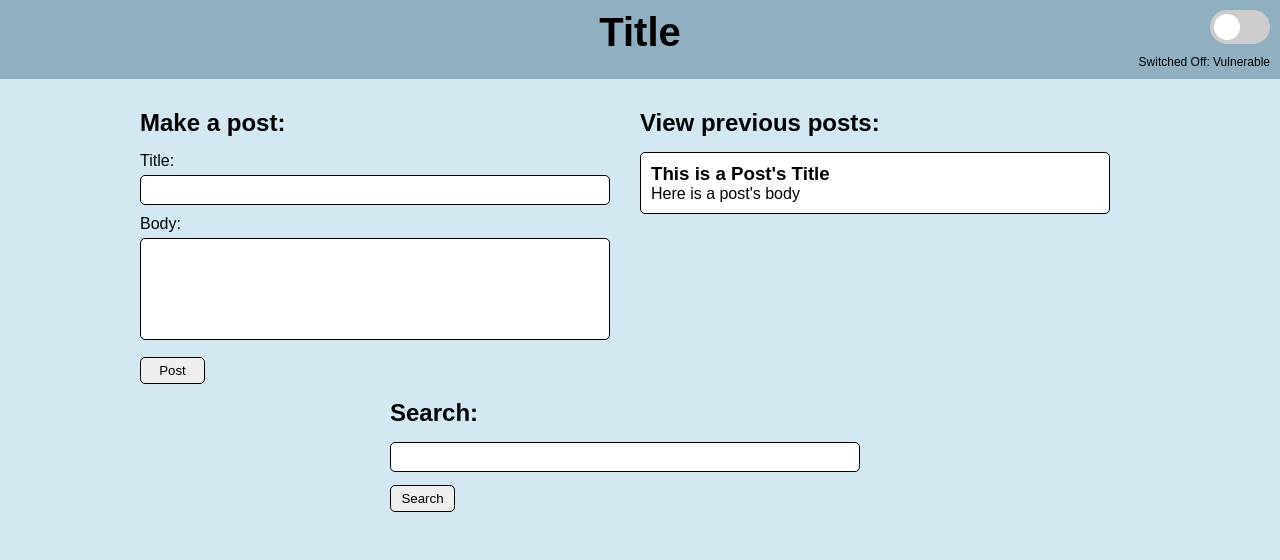
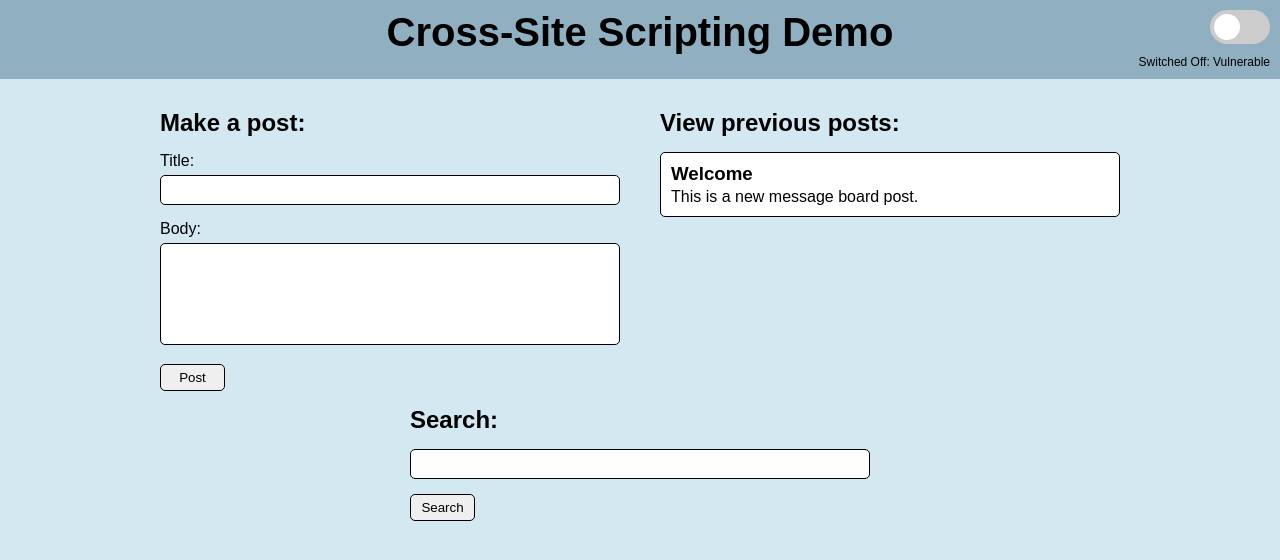
Before and after one commit to aliaksandr-z/csci-xss-demo, a website: page public/index.html in a window 1280 px wide. Drawn offline with nearby package versions, Linux system fonts and the light colour scheme; no server answers.

Commit message:
updated header and dummy message text

```diff
--- a/public/index.html
+++ b/public/index.html
@@ -1,7 +1,7 @@
 <!DOCTYPE html>
 <html lang="en">
 <head>
-    <title>Title of Page</title>
+    <title>Cross-Site Scripting Demo</title>
     <meta charset="UTF-8">
     <meta name="viewport" content="width=device-width, initial-scale=1.0">
     <link rel="stylesheet" href="style.css">
@@ -10,7 +10,7 @@
 </head>
 <body>
     <header>
-        <h1>Title</h1>
+        <h1>Cross-Site Scripting Demo</h1>
         <label class="switch">
             <input type="checkbox" id="btn" onclick="toggle()">
             <span class="slider round"></span>
@@ -22,23 +22,23 @@
             <h2>Make a post:</h2>
             <form id="form-post">
                 <label for="title">Title:</label><br>
-                <input type="text" id="title" name="title" required/><br/>
+                <input type="text" id="title" name="title" maxlength="45" required/><br/>
                 <label for="body">Body:</label><br>
-                <textarea rows="5" cols="50" id="body" name="body" required></textarea><br/>
+                <textarea rows="5" cols="50" id="body" name="body" maxlength="200" required></textarea><br/>
                 <button id="submit">Post</button>
             </form>
         </div>
         <div class="posts">
             <h2>View previous posts:</h2>
             <div class="single-post">
-                <h3>This is a Post's Title</h3>
-                <p>Here is a post's body</p>
+                <h3>Welcome</h3>
+                <p>This is a new message board post.</p>
             </div>
         </div>
         <div class="search-bar">
             <h2>Search:</h2>
             <form id="form-search">
-                <input type="text" id="search" name="search">
+                <input type="text" id="search" name="search" maxlength="200" required>
                 <button id="submit-search">Search</button>
             </form>
             <h4 id="search-results-label">results:</h4>
--- a/public/style.css
+++ b/public/style.css
@@ -14,6 +14,10 @@ header {
   font-size: 20px;
   color: black;
   background-color: #90afc1;
+}
+
+p {
+  overflow-wrap: break-word;
 }
 
 p#output {
@@ -33,8 +37,13 @@ p#output {
 .search-bar {
   width: 500px;
   color: black;
-  padding-right: 30px;
+  padding-right: 20px;
+  padding-left: 20px;
   margin-bottom: 15px;
+}
+
+.posts h3 {
+  padding-bottom: 3px;
 }
 
 /* input boxes */
@@ -44,7 +53,7 @@ p#output {
   border: 1px solid #000;
   border-radius: 5px;
   margin-top: 5px;
-  margin-bottom: 10px;
+  margin-bottom: 15px;
   width: 100%;
   padding: 5px;
   font-size: inherit;
@@ -73,7 +82,6 @@ p#output {
   padding: 5px 10px;
   width: 65px;
   text-align: center;
-  margin-top: 3px;
 }
 
 .form-input button:hover,
```
